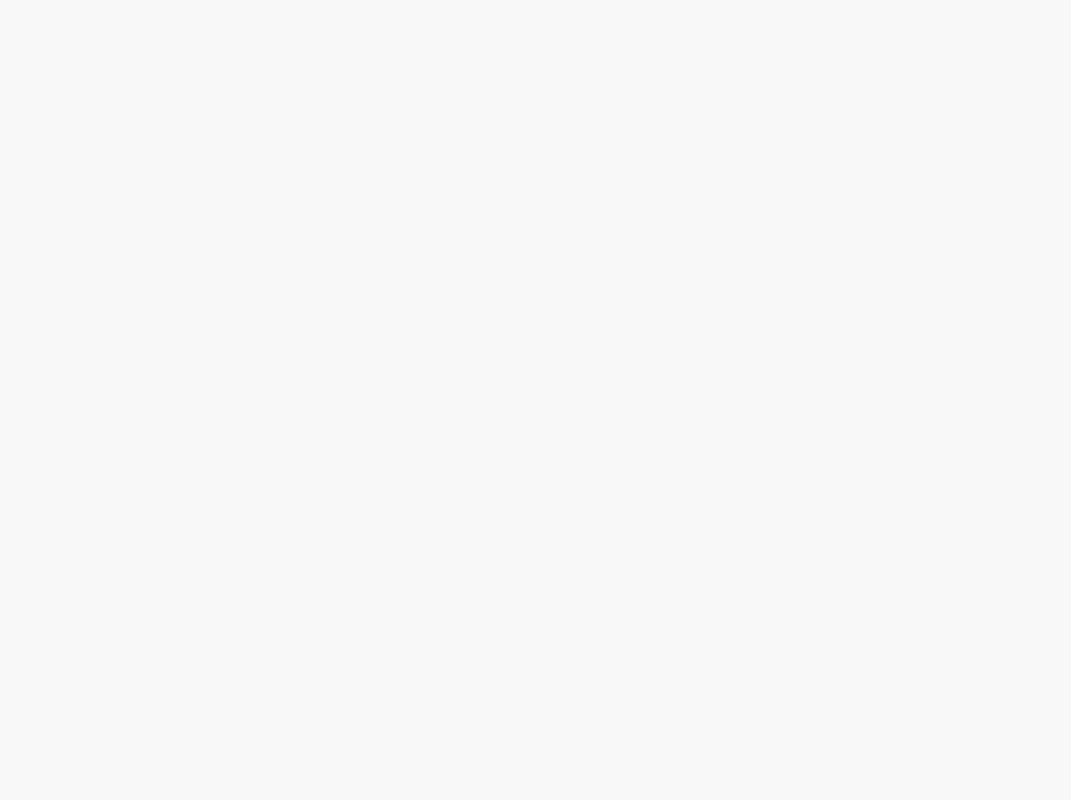
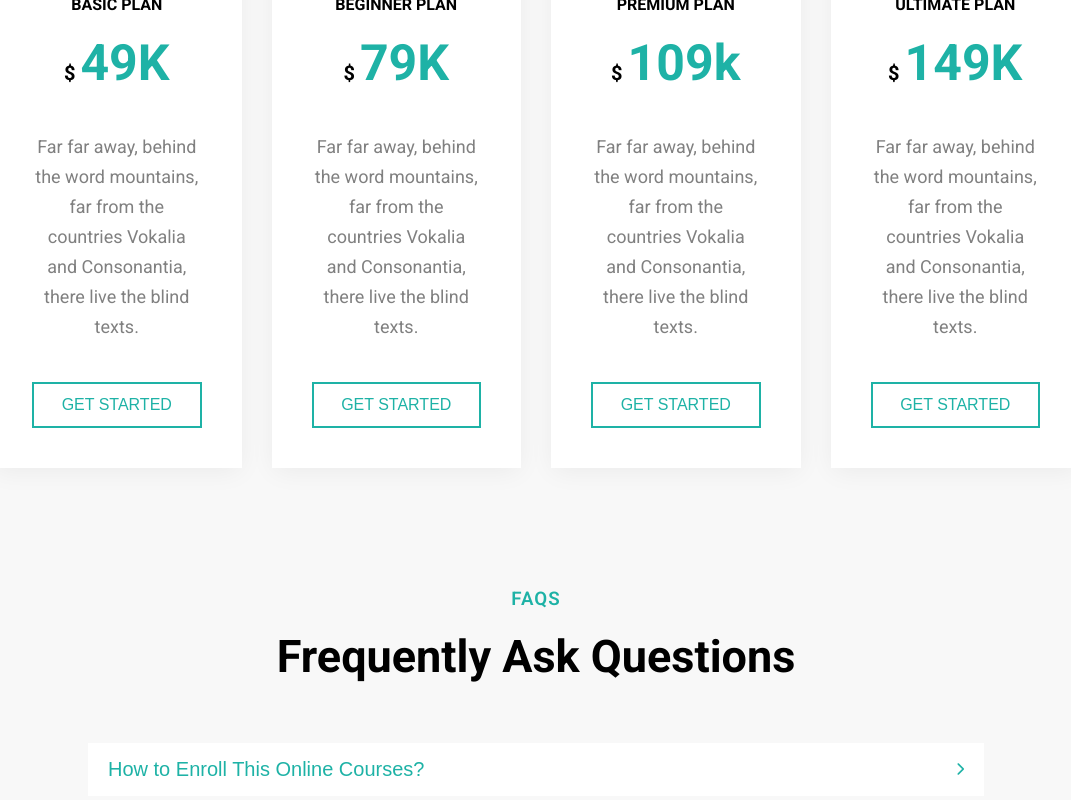
Before and after one commit to MadrugadaGunza/academia-education, a React (Vite) app: page /pricing in a window 1280 px wide. Shown: the part 820-1620 px from the top of the page, without its empty margins (104-1175 px from the left). Before the commit the page ends 855 px from the top, so only its background shows below. Built offline with nearby package versions, Linux system fonts and the light colour scheme.

Commit message:
feat: finalisar faq na página price(preço)

```diff
--- /dev/null
+++ b/src/components/price/Faq.jsx
@@ -0,0 +1,39 @@
+import React from 'react';
+import { faq } from '../../dummydata';
+import Title from '../title/Title';
+
+const Faq = () => {
+    const [click, setClick] = React.useState(false);
+
+    const toggle = (index) => {
+        if (click === index) {
+            return setClick(null);
+        }
+        setClick(index);
+    }
+
+    return (
+        <>
+            <Title subtitle='FAQS' title='Frequently Ask Questions' />
+            <section className="faq">
+                <div className="container">
+                    {faq.map((val, index) => (
+                        <div className="box" key={index}>
+                            <button className='accordion' onClick={() => toggle(index)}>
+                                <h2>{val.title}</h2>
+                                <span>{click === index ? <i className='fa fa-chevron-down'></i> : <i className='fa fa-chevron-right'></i>}</span>
+                            </button>
+                            {click === index ? (
+                                <div className="text">
+                                    <p>{val.desc}</p>
+                                </div>
+                            ) : null}
+                        </div>
+                    ))}
+                </div>
+            </section>
+        </>
+    )
+}
+
+export default Faq
--- /dev/null
+++ b/src/components/price/PriceCard.jsx
@@ -0,0 +1,23 @@
+// import React from 'react'
+
+import { price } from "../../dummydata"
+
+const PriceCard = () => {
+    return (
+        <>
+            {price.map((val, index) => (
+                <div className="items shadow" key={index}>
+                    <h4>{val.name}</h4>
+                    <h1>
+                        <span>$</span>
+                        {val.price}
+                    </h1>
+                    <p>{val.desc}</p>
+                    <button className="outline-btn">GET STARTED</button>
+                </div>
+            ))}
+        </>
+    )
+}
+
+export default PriceCard
--- /dev/null
+++ b/src/pages/price/Price.css
@@ -0,0 +1,61 @@
+.price .items {
+    padding: 40px;
+    text-align: center;
+}
+
+.price .items h1 {
+    color: #1eb2a6;
+    font-size: 50px;
+    margin: 20px 0;
+}
+
+.price .items h1 span {
+    font-size: 20px;
+    color: #000;
+    margin-right: 5px;
+}
+
+.price .items p {
+    color: grey;
+    margin: 40px 0;
+}
+
+.faq .container {
+    max-width: 70%;
+    border-radius: 5px;
+}
+
+.faq .box {
+    background-color: #fff;
+    margin-bottom: 20px;
+}
+
+.faq button {
+    padding: 0;
+    margin: 0;
+    display: flex;
+    justify-content: space-between;
+    align-items: center;
+    padding: 15px 20px;
+    cursor: pointer;
+    width: 100%;
+    background-color: #fff;
+    color: #1eb2a6;
+}
+
+.faq h2 {
+    font-weight: 500;
+}
+
+.faq p {
+    padding: 20px;
+}
+
+.faq .accordion{
+    transition: .5s;
+}
+
+.faq .accordion:hover {
+    background-color: #1eb2a6;
+    color: #fff;
+}
--- a/src/pages/price/Price.jsx
+++ b/src/pages/price/Price.jsx
@@ -1,14 +1,18 @@
-// import React from 'react'
-
-import Back from "../../components/back/Back"
+import './Price.css';
+import Back from "../../components/back/Back";
+import PriceCard from "../../components/price/PriceCard";
+import Faq from '../../components/price/Faq';
 
 const Price = () => {
     return (
         <>
-        <Back title='Choose the right Plan' />
+            <Back title='Choose the right Plan' />
             <section className="price padding">
-                <div className="container grid"></div>
+                <div className="container grid">
+                    <PriceCard />
+                </div>
             </section>
+            <Faq />
         </>
     )
 }
```
